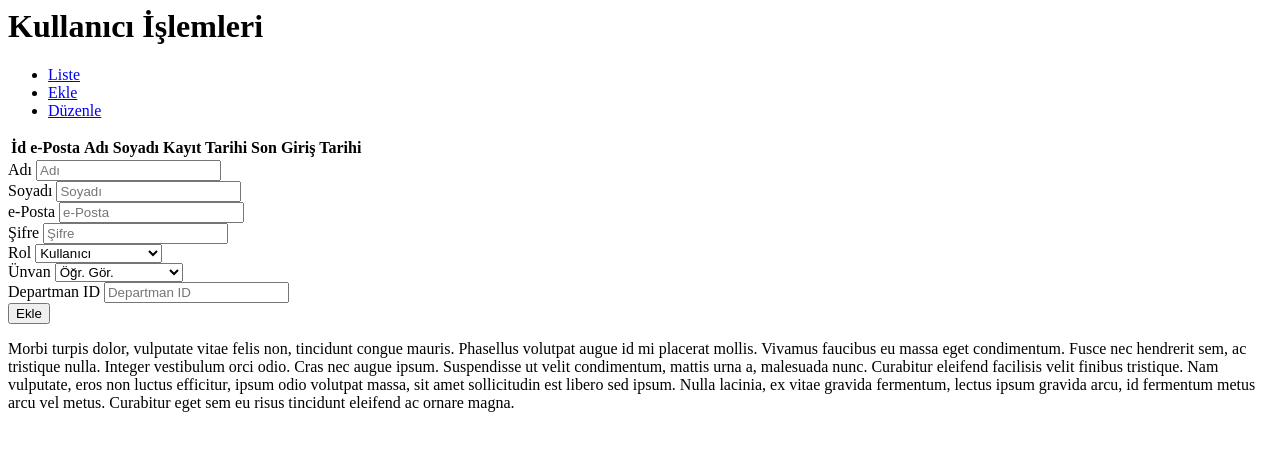
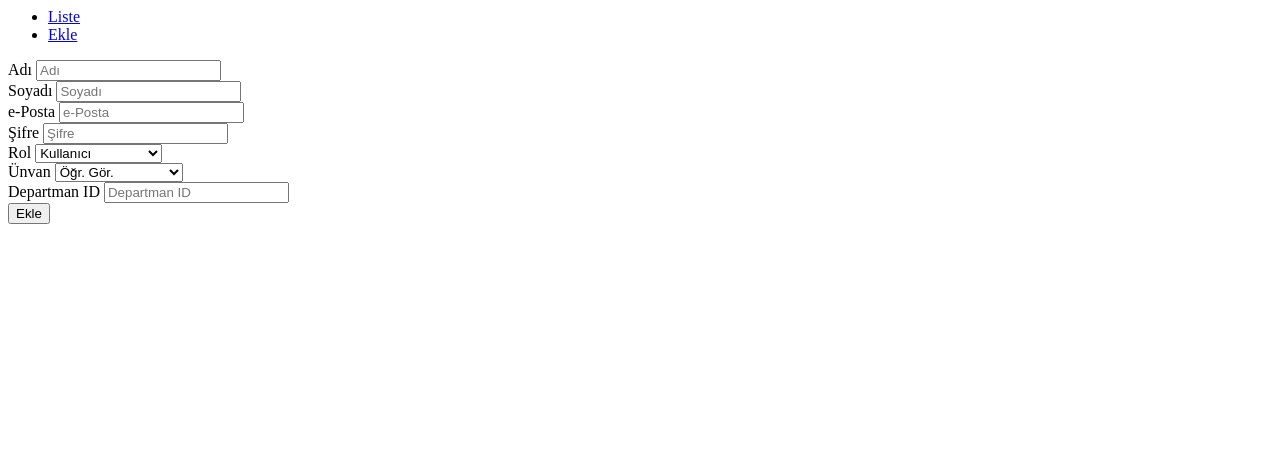
Before and after one commit to GiresunTBMYOBilgisayarProgramciligi/schedulemaker, a PHP site: template App/Views/admin/pages/users.php in a window 1280 px wide. Shown: the top 451 px of the page. Run offline with PHP 8.4, Linux system fonts and the light colour scheme; the template is opened without the code that fills it, so the values that code supplies are empty.

Commit message:
Kullanıcı İşlemleri sayfası düzenlendi

```diff
--- a/App/Views/admin/pages/users.php
+++ b/App/Views/admin/pages/users.php
@@ -1,22 +1,8 @@
 <!-- Content Wrapper. Contains page content -->
 <div class="content-wrapper">
-    <!-- Content Header (Page header) -->
-    <div class="content-header">
-        <div class="container-fluid">
-            <div class="row mb-2">
-                <div class="col-sm-6">
-                    <h1 class="m-0">Kullanıcı İşlemleri</h1>
-                </div><!-- /.col -->
-
-            </div><!-- /.row -->
-        </div><!-- /.container-fluid -->
-    </div>
-    <!-- /.content-header -->
 
     <!-- Main content -->
-    <section class="content">
-        <div class="container-fluid">
-
+    <section class="content p-0">
         <!-- Main row -->
         <div class="row">
             <div class="col-12 ">
@@ -24,7 +10,7 @@
                     <div class="card-header p-0 border-bottom-0">
                         <ul class="nav nav-tabs" id="custom-tabs-four-tab" role="tablist">
                             <li class="nav-item">
-                                    <a class="nav-link active" id="user-action-list-tab" data-toggle="pill"
+                                <a class="nav-link bg-primary active" id="user-action-list-tab" data-toggle="pill"
                                    href="#custom-tabs-four-home" role="tab" aria-controls="custom-tabs-four-home"
                                    aria-selected="true">Liste</a>
                             </li>
@@ -33,60 +19,81 @@
                                    href="#user-action-add-tabContent" role="tab"
                                    aria-controls="custom-tabs-four-profile" aria-selected="false">Ekle</a>
                             </li>
-                                <li class="nav-item">
-                                    <a class="nav-link" id="user-action-edit-tab" data-toggle="pill"
-                                       href="#user-action-edit-tabContent" role="tab"
-                                       aria-controls="custom-tabs-four-messages" aria-selected="false">Düzenle</a>
-                                </li>
                         </ul>
                     </div>
                     <div class="card-body">
                         <div class="tab-content" id="user-action-list-tabContent">
                             <div class="tab-pane fade show active" id="custom-tabs-four-home" role="tabpanel"
                                  aria-labelledby="user-action-list-tab">
-                                    <table id="user-list-table"
-                                           class="table table-bordered table-hover dataTable dtr-inline">
-                                        <thead>
-                                        <tr>
-                                            <th>İd</th>
-                                            <th>e-Posta</th>
-                                            <th>Adı</th>
-                                            <th>Soyadı</th>
-                                            <th>Kayıt Tarihi</th>
-                                            <th>Son Giriş Tarihi</th>
-                                        </tr>
-                                        </thead>
-                                        <tbody>
-                                        <!-- todo liste ajax ile çelilecek -->
-                                        <?php foreach ($usersController->get_user_list() as $user): ?>
-                                            <tr class="odd">
-                                                <td><?= $user->id ?></td>
-                                                <td><?= $user->mail ?></td>
-                                                <td><?= $user->name ?></td>
-                                                <td><?= $user->last_name ?></td>
-                                                <td><?= $user->register_date ?></td>
-                                                <td><?= $user->last_login ?></td>
-                                            </tr>
-                                        <?php endforeach; ?></tbody>
-                                    </table>
+                                <div class="row">
+                                    <?php /**
+                                     * @var \App\Models\UsersController $usersController
+                                     * @var \App\Models\User $user
+                                     */
+                                    foreach ($usersController->get_users_list() as $user): ?>
+                                        <div class="col-12 col-sm-6 col-md-4 d-flex align-items-stretch flex-column">
+                                            <div class="card bg-light d-flex flex-fill">
+                                                <div class="card-header text-muted border-bottom-0">
+                                                    <?= $user->title ?>
                                                 </div>
-                                <div class="tab-pane fade" id="user-action-add-tabContent" role="tabpanel" aria-labelledby="custom-tabs-four-profile-tab">
-                                    <form action="/ajax/addNewUser" method="post" class="ajaxForm" title="Yeni Kullnıcı Ekle">
+                                                <div class="card-body pt-0">
+                                                    <div class="row">
+                                                        <div class="col-7">
+                                                            <h2 class="lead"><b><?= $user->getFullName() ?></b></h2>
+                                                            <br>
+                                                            <p class="text-sm">
+                                                                <b>Bölüm: </b>
+                                                                <?=$user->getDepartmentName()?>
+
+                                                                <b>Program: </b>
+                                                                <?=$user->getProgramName()?>
+                                                            </p>
+                                                            <ul class="ml-4 mb-0 fa-ul text-muted">
+                                                                <li class="small"><span class="fa-li"><i class="fas fa-lg fa-user-tag"></i></span> Rol: <?=$user->getRoleName()?></li>
+                                                                <li class="small"><span class="fa-li"><i class="fas fa-lg fa-business-time"></i></span> Son Giriş: <?=$user->last_login->format('Y-m-d H:i:s')?></li>
+                                                            </ul>
+                                                        </div>
+                                                        <div class="col-5 text-center">
+                                                            <img src="<?= $user->getGravatarURL(100) ?>"
+                                                                 alt="user-avatar" class="img-circle img-fluid">
+                                                        </div>
+                                                    </div>
+                                                </div>
+                                                <div class="card-footer">
+                                                    <div class="text-right">
+                                                        <a href="/admin/profile/<?=$user->id?>" class="btn btn-sm btn-primary">
+                                                            <i class="fas fa-user"></i> Profil
+                                                        </a>
+                                                    </div>
+                                                </div>
+                                            </div>
+                                        </div>
+                                    <?php endforeach; ?>
+                                </div>
+                            </div>
+                            <div class="tab-pane fade" id="user-action-add-tabContent" role="tabpanel"
+                                 aria-labelledby="custom-tabs-four-profile-tab">
+                                <form action="/ajax/addNewUser" method="post" class="ajaxForm"
+                                      title="Yeni Kullnıcı Ekle">
                                     <div class="form-group">
                                         <label for="name">Adı</label>
-                                            <input type="text" class="form-control" id="name" name="name" placeholder="Adı" required>
+                                        <input type="text" class="form-control" id="name" name="name" placeholder="Adı"
+                                               required>
                                     </div>
                                     <div class="form-group">
                                         <label for="last_name">Soyadı</label>
-                                            <input type="text" class="form-control" id="last_name" name="last_name" placeholder="Soyadı" required>
+                                        <input type="text" class="form-control" id="last_name" name="last_name"
+                                               placeholder="Soyadı" required>
                                     </div>
                                     <div class="form-group">
                                         <label for="mail">e-Posta</label>
-                                            <input type="email" class="form-control" id="mail" name="mail" placeholder="e-Posta" required>
+                                        <input type="email" class="form-control" id="mail" name="mail"
+                                               placeholder="e-Posta" required>
                                     </div>
                                     <div class="form-group">
                                         <label for="password">Şifre</label>
-                                            <input type="password" class="form-control" id="password" name="password" placeholder="Şifre" required>
+                                        <input type="password" class="form-control" id="password" name="password"
+                                               placeholder="Şifre" required>
                                     </div>
                                     <div class="form-group">
                                         <label for="role">Rol</label>
@@ -105,29 +112,18 @@
                                             <option value="Öğr. Gör." selected>Öğr. Gör.</option>
                                             <option value="Öğr. Gör. Dr.">Öğr. Gör. Dr.</option>
                                             <option value="Dr. Öğretim Üyesi">Dr. Öğretim Üyesi</option>
-                                                <option value="Doç. Dr. ">Doç. Dr. </option>
-                                                <option value="Prof. Dr.">Prof. Dr. </option>
+                                            <option value="Doç. Dr. ">Doç. Dr.</option>
+                                            <option value="Prof. Dr.">Prof. Dr.</option>
                                         </select>
                                     </div>
                                     <div class="form-group">
                                         <label for="department_id">Departman ID</label>
-                                            <input type="number" class="form-control" id="department_id" name="department_id" placeholder="Departman ID">
+                                        <input type="number" class="form-control" id="department_id"
+                                               name="department_id" placeholder="Departman ID">
                                     </div>
 
                                     <button type="submit" class="btn btn-primary">Ekle</button>
                                 </form>
-                                </div>
-                                <div class="tab-pane fade" id="user-action-edit-tabContent" role="tabpanel"
-                                     aria-labelledby="user-action-edit-tab">
-                                    Morbi turpis dolor, vulputate vitae felis non, tincidunt congue mauris. Phasellus
-                                    volutpat augue id mi placerat mollis. Vivamus faucibus eu massa eget condimentum.
-                                    Fusce nec hendrerit sem, ac tristique nulla. Integer vestibulum orci odio. Cras nec
-                                    augue ipsum. Suspendisse ut velit condimentum, mattis urna a, malesuada nunc.
-                                    Curabitur eleifend facilisis velit finibus tristique. Nam vulputate, eros non luctus
-                                    efficitur, ipsum odio volutpat massa, sit amet sollicitudin est libero sed ipsum.
-                                    Nulla lacinia, ex vitae gravida fermentum, lectus ipsum gravida arcu, id fermentum
-                                    metus arcu vel metus. Curabitur eget sem eu risus tincidunt eleifend ac ornare
-                                    magna.
                             </div>
                         </div>
                     </div>
@@ -136,7 +132,6 @@
             </div>
         </div>
         <!-- /.row (main row) -->
-        </div><!-- /.container-fluid -->
     </section>
     <!-- /.content -->
 </div>
--- a/App/Views/admin/theme.php
+++ b/App/Views/admin/theme.php
@@ -8,7 +8,7 @@ include "theme/head.php";
 
     <?php
     /** @var \App\Models\UsersController $usersController */
-    $user = $usersController->getCurrentUser();
+    $currentUser = $usersController->getCurrentUser();
     include "theme/navbar.php";
     include "theme/sidebar.php";
     include "pages/" . $this->view_page . ".php";
--- a/App/Views/admin/theme/sidebar.php
+++ b/App/Views/admin/theme/sidebar.php
@@ -12,11 +12,11 @@
         <!-- Sidebar user panel (optional) -->
         <div class="user-panel mt-3 pb-3 mb-3 d-flex">
             <div class="image">
-                <img src="<?=$user->getGravatarURL()?>"
+                <img src="<?=$currentUser->getGravatarURL()?>"
                      class="img-circle elevation-2" alt="User Image">
             </div>
             <div class="info">
-                <a href="#" class="d-block"><?= $user->getFullName()?></a>
+                <a href="#" class="d-block"><?= $currentUser->getFullName()?></a>
             </div>
         </div>
 
```
Also changed, not shown: App/Models/User.php (+32 -1 lines), App/Models/UsersController.php (+9 -2 lines), App/Views/admin/theme/navbar.php (+6 -3 lines). Lines whose indentation alone changed are shown as unchanged.
